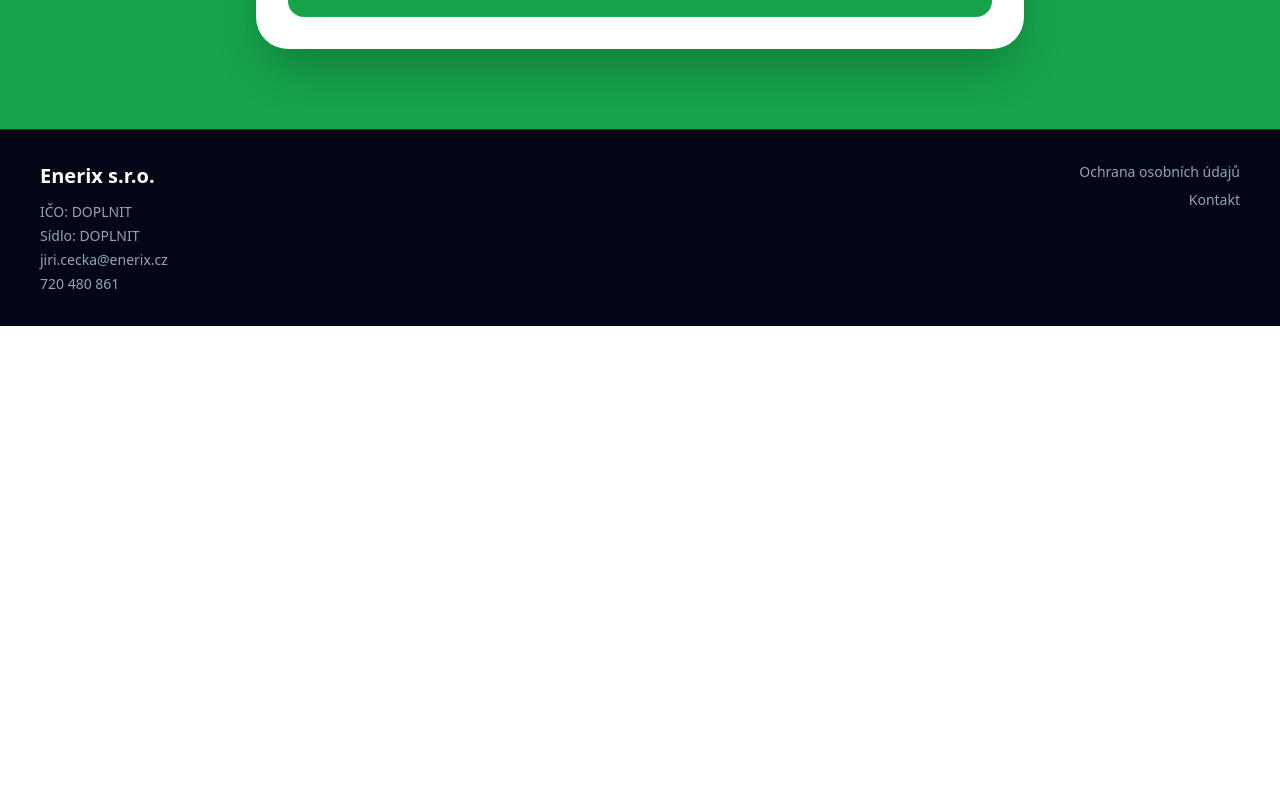
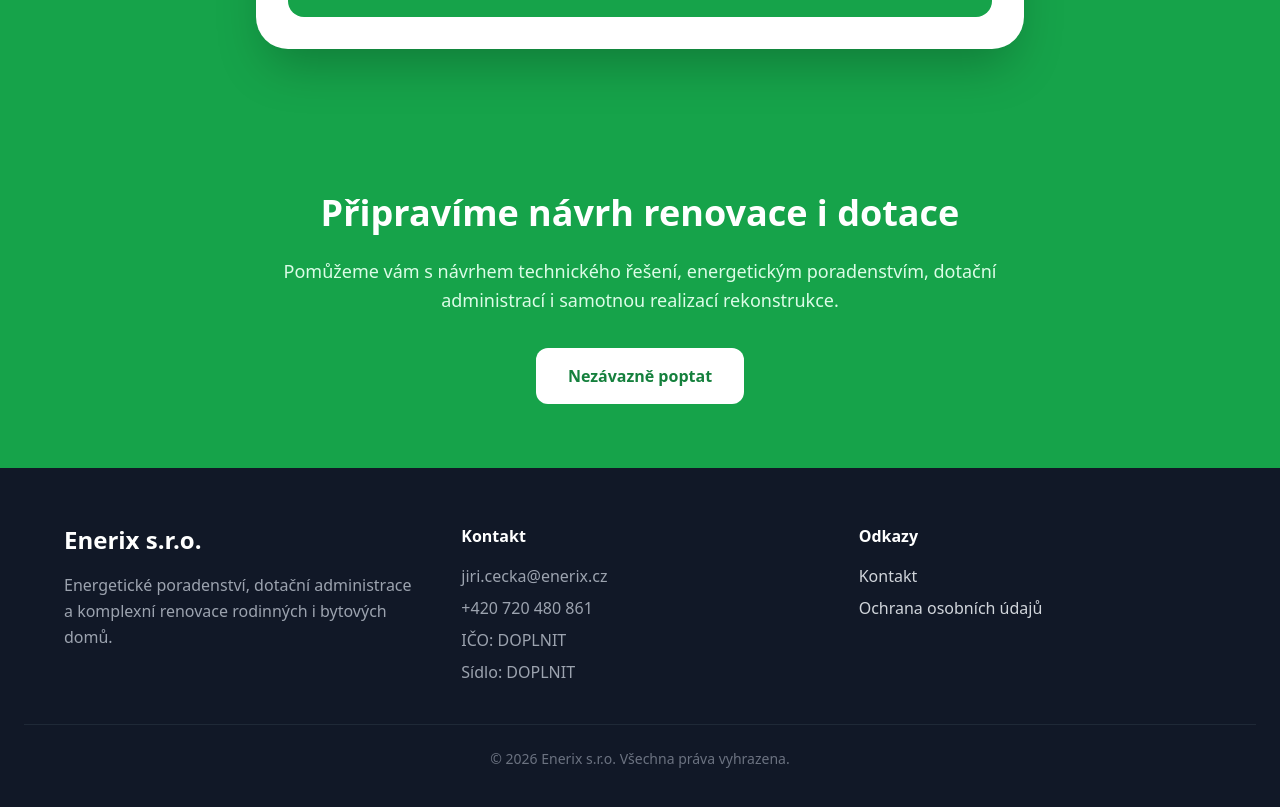
Before and after one commit to Enerixsro/enerix-web, a Next.js app: page / in a window 1280 px wide. Shown: the part 3727-4534 px from the top of the page. Before the commit the page ends 4053 px from the top, so only its background shows below. Built offline with nearby package versions, Linux system fonts and the light colour scheme.

Commit message:
Update index.js

```diff
--- a/pages/index.js
+++ b/pages/index.js
@@ -375,32 +375,95 @@ export default function EnerixLandingPage() {
           </form>
         </div>
       </section>
+      {/* CTA SEKCE */}
+      <section className="bg-green-600 py-16 px-6">
+        <div className="max-w-6xl mx-auto text-center">
+          <h2 className="text-3xl md:text-4xl font-bold text-white mb-6">
+            Připravíme návrh renovace i dotace
+          </h2>
 
-      <footer className="border-t border-slate-800 bg-slate-950 py-8 text-white">
-        <div className="mx-auto flex max-w-7xl flex-col gap-8 px-6 md:flex-row md:items-start md:justify-between md:px-10">
+          <p className="text-lg text-green-100 max-w-3xl mx-auto mb-8 leading-relaxed">
+            Pomůžeme vám s návrhem technického řešení, energetickým poradenstvím,
+            dotační administrací i samotnou realizací rekonstrukce.
+          </p>
+
+          <a
+            href="#kontakt"
+            className="inline-block bg-white text-green-700 font-semibold px-8 py-4 rounded-xl hover:bg-gray-100 transition"
+          >
+            Nezávazně poptat
+          </a>
+        </div>
+      </section>
+
+      {/* FOOTER */}
+      <footer className="bg-gray-900 text-gray-300 py-14 px-6">
+        <div className="max-w-6xl mx-auto grid md:grid-cols-3 gap-10">
+
+          {/* LEVÁ ČÁST */}
           <div>
-            <div className="text-xl font-bold">Enerix s.r.o.</div>
+            <h3 className="text-2xl font-bold text-white mb-4">
+              Enerix s.r.o.
+            </h3>
 
-            <div className="mt-3 space-y-1 text-sm text-slate-400">
-              <div>IČO: DOPLNIT</div>
-              <div>Sídlo: DOPLNIT</div>
-              <div>jiri.cecka@enerix.cz</div>
-              <div>720 480 861</div>
+            <p className="text-gray-400 leading-relaxed">
+              Energetické poradenství, dotační administrace a komplexní renovace
+              rodinných i bytových domů.
+            </p>
+          </div>
+
+          {/* KONTAKT */}
+          <div>
+            <h4 className="text-white font-semibold mb-4">
+              Kontakt
+            </h4>
+
+            <div className="space-y-2 text-gray-400">
+              <p>
+                jiri.cecka@enerix.cz
+              </p>
+
+              <p>
+                +420 720 480 861
+              </p>
+
+              <p>
+                IČO: DOPLNIT
+              </p>
+
+              <p>
+                Sídlo: DOPLNIT
+              </p>
             </div>
           </div>
 
-          <div className="flex flex-col gap-2 text-sm text-slate-400 md:items-end">
-            <a
-              href="/ochrana-osobnich-udaju"
-              className="transition hover:text-white"
-            >
-              Ochrana osobních údajů
-            </a>
+          {/* ODKAZY */}
+          <div>
+            <h4 className="text-white font-semibold mb-4">
+              Odkazy
+            </h4>
 
-            <a href="#kontakt" className="transition hover:text-white">
-              Kontakt
-            </a>
+            <div className="flex flex-col space-y-2">
+              <a
+                href="#kontakt"
+                className="hover:text-white transition"
+              >
+                Kontakt
+              </a>
+
+              <a
+                href="/ochrana-osobnich-udaju"
+                className="hover:text-white transition"
+              >
+                Ochrana osobních údajů
+              </a>
+            </div>
           </div>
+        </div>
+
+        {/* SPODNÍ LINKA */}
+        <div className="border-t border-gray-800 mt-10 pt-6 text-center text-gray-500 text-sm">
+          © 2026 Enerix s.r.o. Všechna práva vyhrazena.
         </div>
       </footer>
     </div>
```
